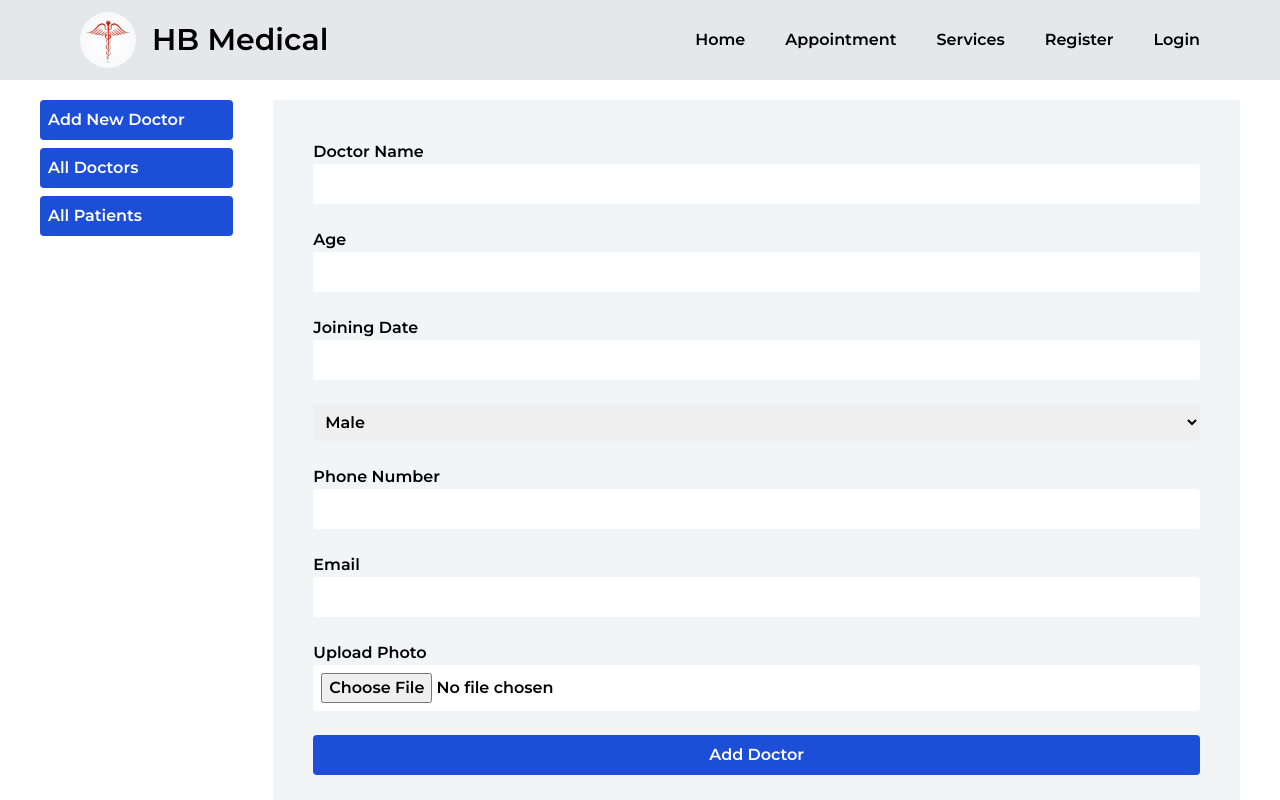
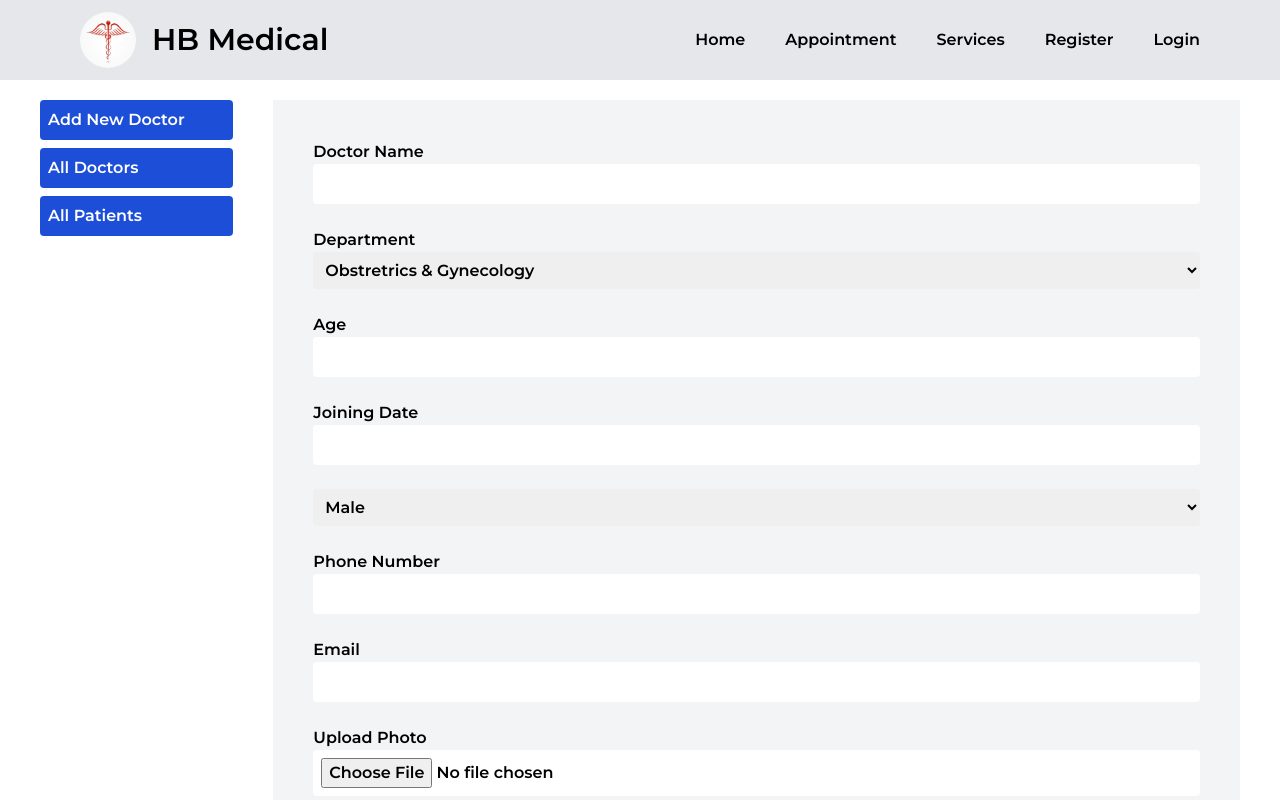
Before and after one commit to Md-Rubel-Ahmed-Rana/hb-medical-client, a React (Create React App) app: page /dashboard in a window 1280 px wide. Shown: the top 800 px of the page. Built offline with nearby package versions, Linux system fonts and the light colour scheme; no server answers.

Commit message:
New doctor added successfully

```diff
--- a/src/Dashboard/AddDoctor/AddDoctor.tsx
+++ b/src/Dashboard/AddDoctor/AddDoctor.tsx
@@ -8,7 +8,8 @@ type Inputs = {
   gender: string,
   phoneNumber: string,
   email: string
-  image: string
+  image: string,
+  department: string
 };
 
 
@@ -36,7 +37,8 @@ function AddDoctor() {
         gender: data.gender,
         phoneNumber: data.phoneNumber,
         email: data.email,
-        image: imageUrl
+        image: imageUrl,
+        department: data.department
       }
      console.log(newDoctor);
       swal("Good Job!", "New Doctor Added", "success")
@@ -53,6 +55,21 @@ function AddDoctor() {
             <form onSubmit={handleSubmit(onSubmit)}>
                 <p>Doctor Name</p>
                 <input className="w-full p-2 rounded" {...register("doctorName" ,{ required: true })} />
+                <br />
+                <br />
+
+                <p>Department</p>
+                <select className="w-full p-2 rounded"  {...register("department" ,{ required: true })}>
+                <option value="Obstretrics & Gynecology">Obstretrics & Gynecology</option>
+                <option value="Heart Disease Medicine">Heart Disease Medicine</option>
+                <option value="Chest Disease">Chest Disease</option>
+                <option value="Children">Children</option>
+                <option value="Sonology">Sonology</option>
+                <option value="Dental">Dental</option>
+                <option value="Pathology">Pathology</option>
+                <option value="Orthopedics">Orthopedics</option>
+                <option value="Rediology & Imaging">Orthopedics</option>
+            </select>
                 <br />
                 <br />
 
--- /dev/null
+++ b/src/Dashboard/Doctors/Doctors.tsx
@@ -0,0 +1,22 @@
+import React from 'react';
+
+const Doctors = () => {
+    return (
+        <div>
+            <h3 className='text-2xl'>All Doctors</h3>
+            <table>
+                <thead>
+                    <th></th>
+                    <th>Avatar</th>
+                    <th>Name</th>
+                    <th>Email</th>
+                    <th>Phone</th>
+                    <th>Age</th>
+                    <th>Designation</th>
+                </thead>
+            </table>
+        </div>
+    );
+};
+
+export default Doctors;
--- /dev/null
+++ b/src/Dashboard/Patients/Patients.tsx
@@ -0,0 +1,11 @@
+import React from 'react';
+
+const Patients = () => {
+    return (
+        <div>
+            <h3 className="text-2xl">All Patients</h3>
+        </div>
+    );
+};
+
+export default Patients;
--- a/src/Dashboard/SideBar/SideBar.tsx
+++ b/src/Dashboard/SideBar/SideBar.tsx
@@ -5,8 +5,8 @@ const SideBar = () => {
     return (
         <div  className='sticky top-0'>
             <p className='bg-blue-700 p-2 mb-2 rounded text-white'><Link to="/dashboard">Add New Doctor</Link></p>
-            <p className='bg-blue-700 p-2 mb-2 rounded text-white'><Link to="allDoctors">All Doctors</Link></p>
-            <p className='bg-blue-700 p-2 mb-2 rounded text-white'><Link to="allpatients">All Patients</Link></p>
+            <p className='bg-blue-700 p-2 mb-2 rounded text-white'><Link to="/dashboard/doctors">All Doctors</Link></p>
+            <p className='bg-blue-700 p-2 mb-2 rounded text-white'><Link to="/dashboard/patients">All Patients</Link></p>
         </div>
     );
 };
```
Also changed, not shown: src/routes/Router.tsx (+10 -0 lines).
